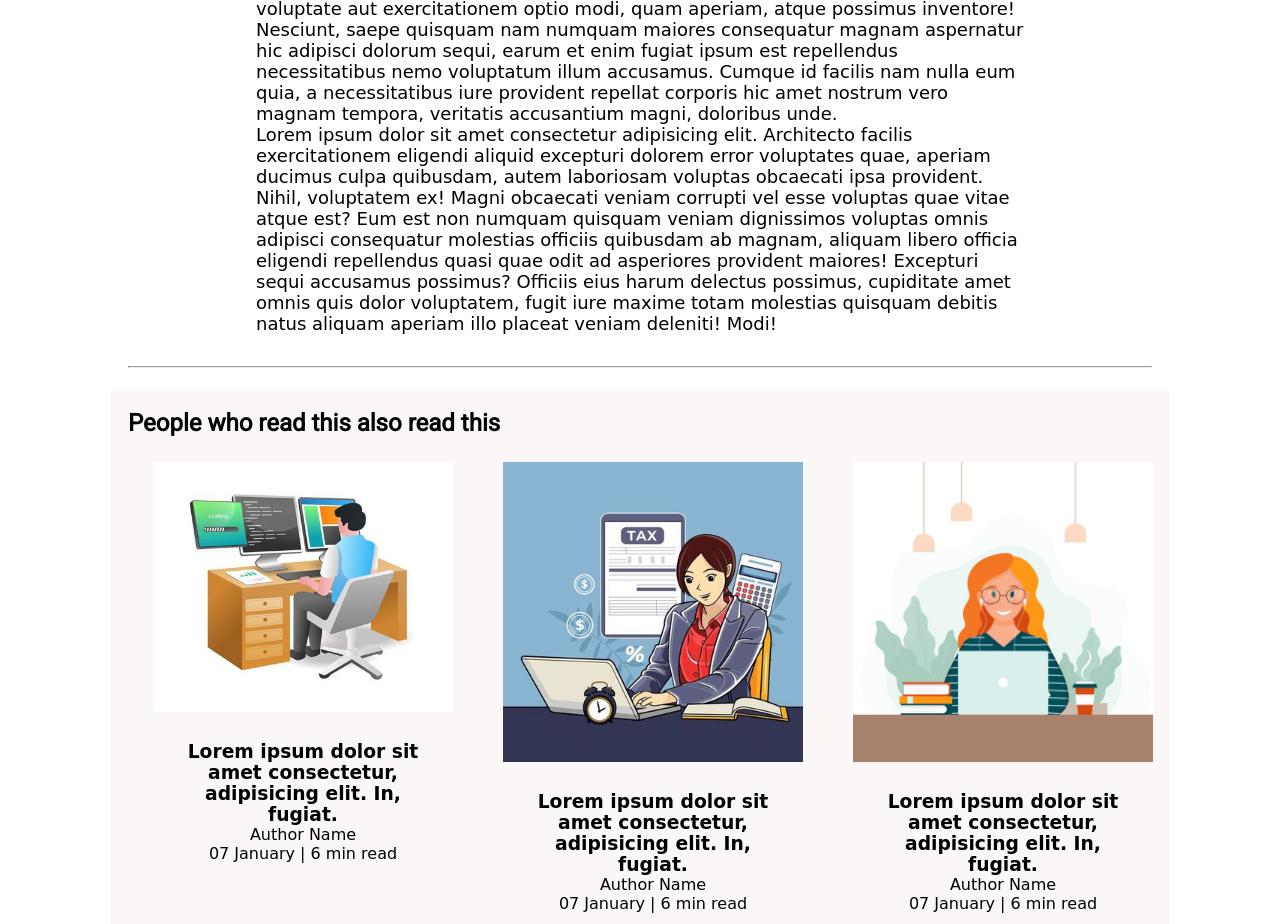
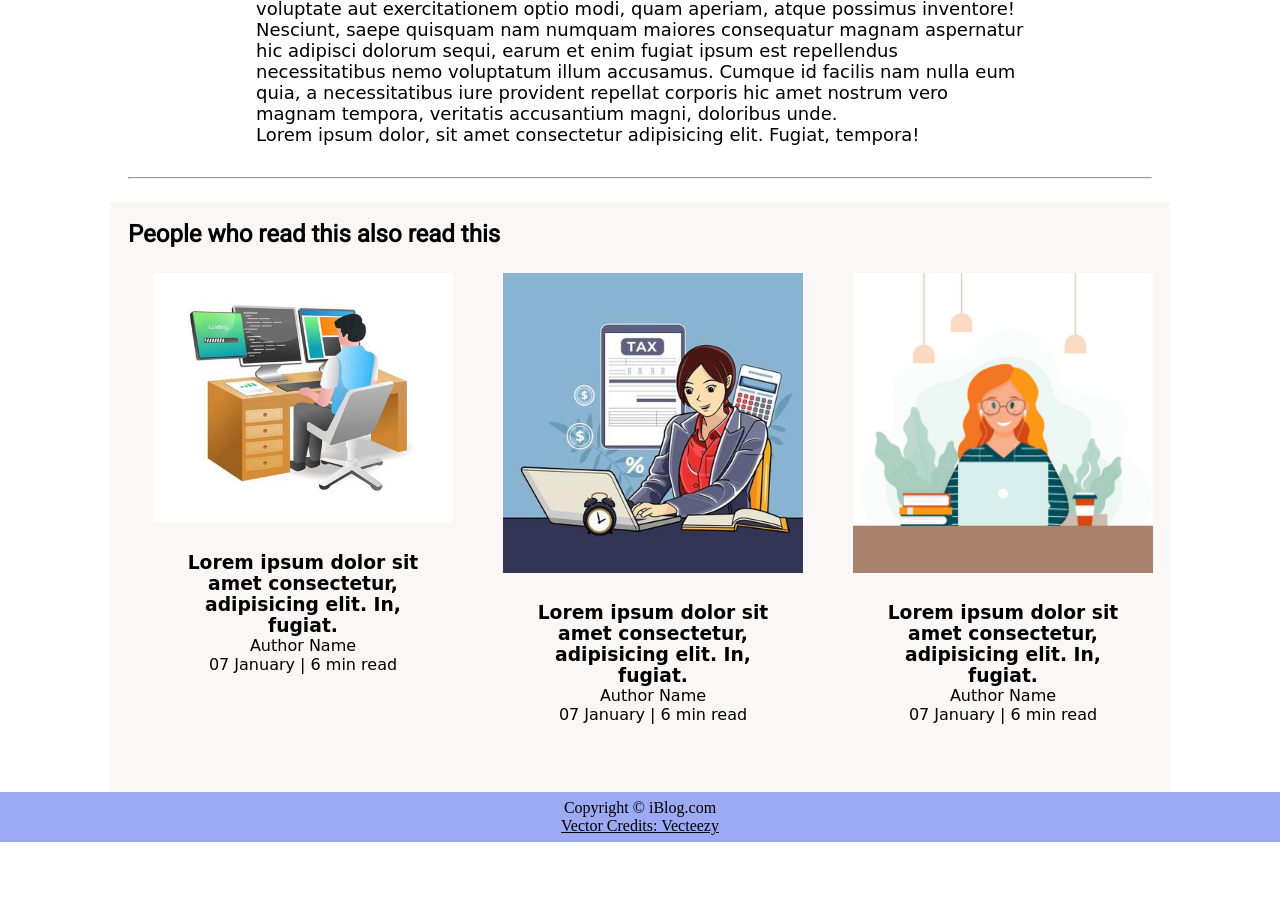
Before and after one commit to sakshikumari2010/BloggingWebsite, a plain HTML site: page blogpost.html in a window 1280 px wide. Shown: the part 1116-2040 px from the top of the page. After the commit the page ends 1958 px from the top, so only its background shows below. Drawn offline with Linux system fonts and the light colour scheme; a web font is replaced by a local one.

Commit message:
update on editor file

```diff
--- a/blogpost.html
+++ b/blogpost.html
@@ -108,14 +108,7 @@
             corporis hic amet nostrum vero magnam tempora, veritatis accusantium magni, doloribus unde.
 
         </p>
-        <p class="font1"> Lorem ipsum dolor sit amet consectetur adipisicing elit. Architecto facilis exercitationem
-            eligendi aliquid excepturi dolorem error voluptates quae, aperiam ducimus culpa quibusdam, autem laboriosam
-            voluptas obcaecati ipsa provident. Nihil, voluptatem ex! Magni obcaecati veniam corrupti vel esse voluptas
-            quae vitae atque est? Eum est non numquam quisquam veniam dignissimos voluptas omnis adipisci consequatur
-            molestias officiis quibusdam ab magnam, aliquam libero officia eligendi repellendus quasi quae odit ad
-            asperiores provident maiores! Excepturi sequi accusamus possimus? Officiis eius harum delectus possimus,
-            cupiditate amet omnis quis dolor voluptatem, fugit iure maxime totam molestias quisquam debitis natus
-            aliquam aperiam illo placeat veniam deleniti! Modi!</p>
+        <p class="font1"> Lorem ipsum dolor, sit amet consectetur adipisicing elit. Fugiat, tempora!</p>
     </div>
 
     <div class="max-width-1 m-auto">
```
Also changed, not shown: editor.html (+6 -0 lines).
